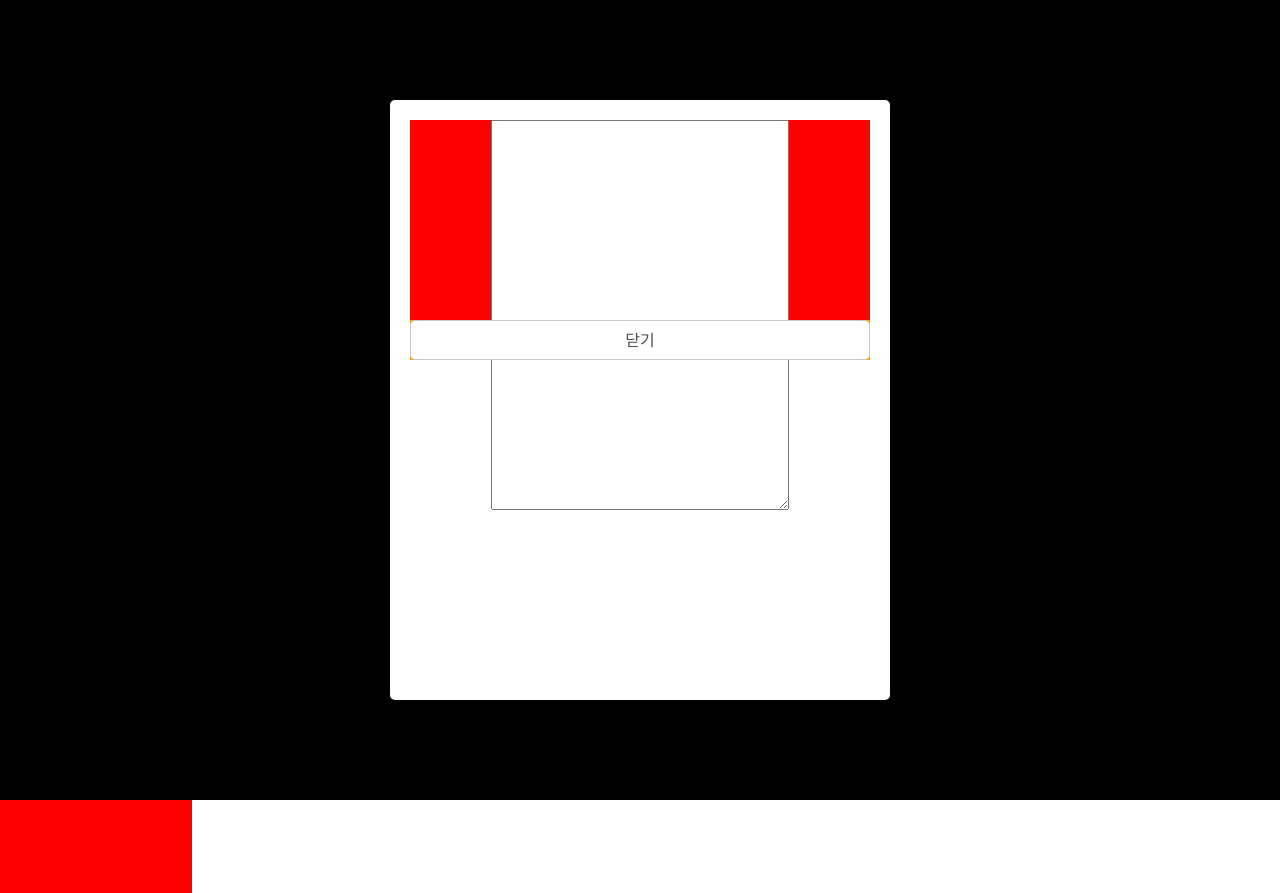
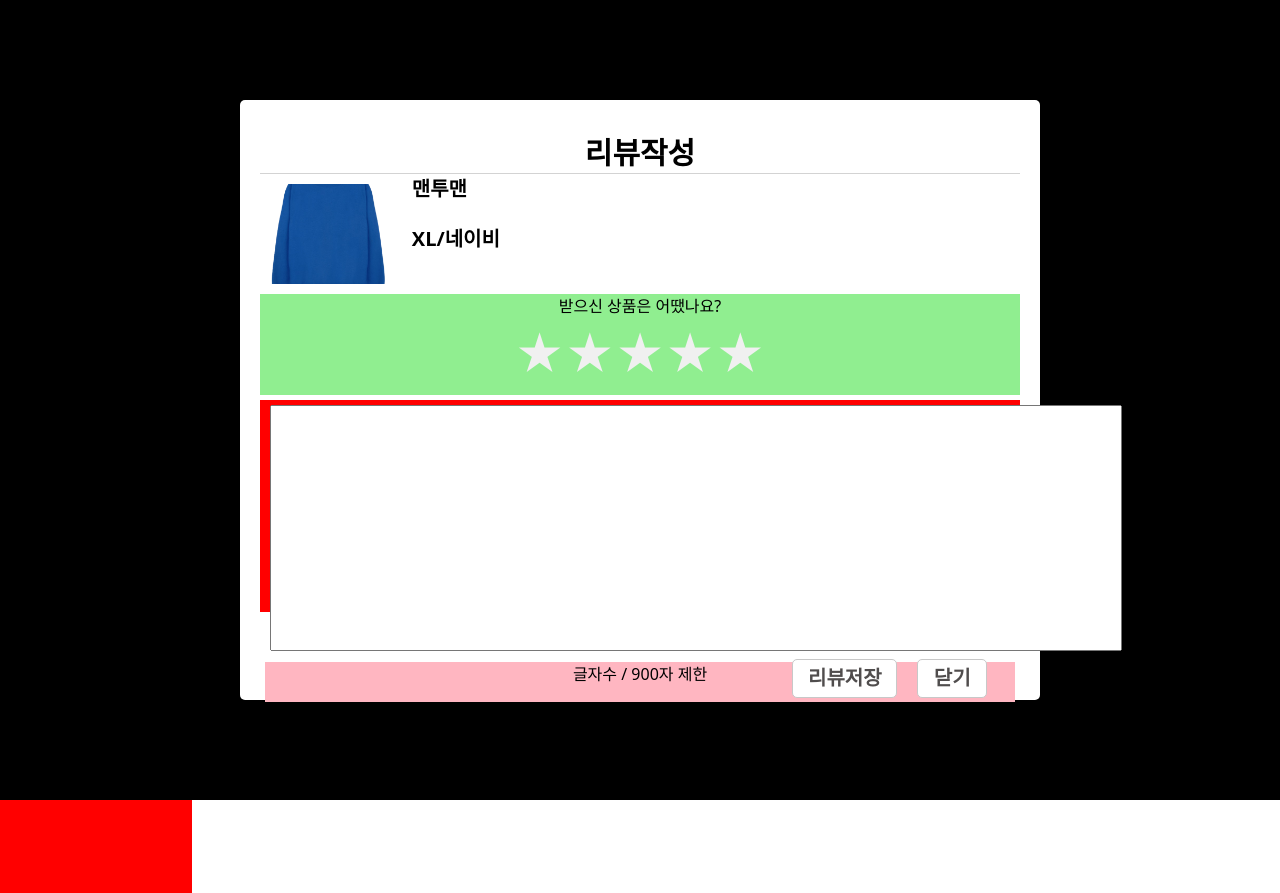
Before and after one commit to jsm9002/proejct_react_test, a React (Create React App) app in the folder image-edit/: page /test_111 in a window 1280 px wide. Both pictures are taken after a click on the button "리뷰쓰기". Built offline with nearby package versions, Linux system fonts and the light colour scheme.

Commit message:
231130 AM update

```diff
--- /dev/null
+++ b/image-edit/src/components/AvgStarRating.jsx
@@ -0,0 +1,62 @@
+import styled from "styled-components";
+import { useState, useEffect } from "react";
+
+// 점수를 정확하게 표현해주는 별점 기능입니다. 평균 별점을 나타낼 때 사용합니다.
+//
+function AvgStarRating() {
+    const AVR_RATE = 70;  // 평균별 평점입니다. 여기를 조정해야 별점의 색칠 정도가 달라집니다. REVIEW_RAITINGS랑 연결해야할 부분
+    const STAR_IDX_ARR = ['first', 'second', 'third', 'fourth', 'last']; // 별 한개당 관리하는 id 입니다.
+    const [ratesResArr, setRatesResArr] = useState([0, 0, 0, 0, 0]);
+    const calcStarRates = () => {
+        let tempStarRatesArr = [0, 0, 0, 0, 0];
+        let starVerScore = (AVR_RATE * 70) / 100;
+        let idx = 0;
+        while (starVerScore > 14) {
+        // 별 하나하나에 채워질 width를 지정합니다.
+            tempStarRatesArr[idx] = 14;
+            idx += 1;
+            starVerScore -= 14;
+        }
+        tempStarRatesArr[idx] = starVerScore;
+        return tempStarRatesArr;
+    };
+    useEffect(() => {
+        setRatesResArr(calcStarRates)
+    }, [])
+    return (
+        <StarRateWrap>
+            {STAR_IDX_ARR.map((item, idx) => {
+                return <span className='star_icon' key={`${item}_${idx}`}>
+                    {/* 별이 비어있을 때 설정하는 값 */}
+                    <svg xmlns='http://www.w3.org/2000/svg' width='40' height='39' viewBox='0 0 14 13' fill='#C4C4C4'>
+                        <clipPath id={`${item}StarClip`}>
+                            <rect width={`${ratesResArr[idx]}`} height='39' />
+                        </clipPath>
+                        <path
+                            id={`${item}Star`}
+                            d='M9,2l2.163,4.279L16,6.969,12.5,10.3l.826,4.7L9,12.779,4.674,15,5.5,10.3,2,6.969l4.837-.69Z'
+                            transform='translate(-2 -2)'
+                        />
+                        {/* 별의 색깔이 칠해졌을 때 설정하는 값 */}
+                        <use clipPath={`url(#${item}StarClip)`} href={`#${item}Star`} fill='rgb(250, 250, 26)'
+                        />
+                    </svg>
+                </span>
+            })
+            }
+        </StarRateWrap>
+    )
+}
+
+export default AvgStarRating;
+
+const StarRateWrap = styled.div`
+        display: flex;
+        align-items: center;
+        width: 100%;
+        margin: 100px 0 0 15px;
+        .star_icon {
+          display: inline-flex;
+          margin-right: 5px;
+        }
+      `
--- a/image-edit/src/components/ReviewWrite.jsx
+++ b/image-edit/src/components/ReviewWrite.jsx
@@ -1,35 +1,216 @@
-import React from 'react'
-import '../style/ImgModal.css'
+import React, { useRef, useState } from "react";
+import "../style/ImgModal.css";
+import "../style/ReviewWrite.css";
+import AvgStarRating from "./AvgStarRating";
 
 const ReviewWrite = ({
   isOpen, // 이미지 상세 모달 state
   index,
   openModalHandler, // 이미지 상세 모달 함수
+}) => {
+    const [rating, setRating] = useState('')
+    const ratingRef = useRef(null)
+    const handleRatingValue  = () => {
+        const selectRating = ratingRef.current.querySelector('input[type=radio]:checked').value;
+        setRating(selectRating)
+        console.log('별점:',selectRating)
+    }
 
-}) => {
+
+
+
+    const refTest = () => {
+        console.log(rating)
+    }
   return (
-        <div >
+    <div>
       ReviewWrite
       {isOpen ? (
-                <div className="modal-backdrop" onClick={openModalHandler}>
-                    <div  style={{backgroundColor:"white",minWidth:"300px",width:"500px",height:"75%",padding:"20px",borderRadius:"5px"}} onClick={(e) => e.stopPropagation()}>
-                        <div style={{ width: '100%', backgroundColor: 'red',overflowBlock:'scroll' }}>
-                            <div style={{height:"200px",overflowBlock:'scroll'}}><textarea name="" id="" cols="30" rows="16" onResize={{height:'100px'}}></textarea></div>
+        <div className="modal-backdrop">
+          {/* 모달창 전체 크기 div */}
+          <div
+            style={{
+              backgroundColor: "white",
+              minWidth: "300px",
+              width: "800px",
+              height: "75%",
+              padding: "20px",
+              borderRadius: "5px",
+              justifyContent: "center",
+              alignItems: "center",
+              textAlign: "center",
+            }}
+            onClick={(e) => e.stopPropagation()}
+          >
+            {/* 모달창 제목 */}
+            <div
+              style={{
+                width: "100%",
+                height: "5%",
+                margin: "10px 0px 15px 0px",
+                fontSize: "30px",
+                fontWeight: "bold",
+              }}
+            >
+              리뷰작성
             </div>
-                        <div style={{ backgroundColor: "orange" }}>
+            {/* 모달창 - 간단하게 지금리뷰쓰러 들어온 제품정보 */}
+            <div
+              style={{
+                width: "100%",
+                height: "18%",
+                // backgroundColor: "lightgoldenrodyellow",
+                display: "flex",
+                borderTop:"1px solid lightgray",
+                fontSize:"20px",
+                fontWeight:"bold"
+              }}
+            >
+              <div
+                style={{
+                  height: "100%",
+                  width: "18%",
+                //   backgroundColor: "lightsalmon",
+                }}
+              >
+                <div style={{ widows: "100%", height: "100%", margin: "10px" }}>
+                  <img
+                    style={{
+                      widows: "100%",
+                      height: "100%",
+                      width: "100%",
+                      objectFit: "cover",
+                    }}
+                    src="./images/GM2_누끼.png"
+                    alt=""
+                  />
+                </div>
+              </div>
+              <div style={{ height: "100%", width: "82%"}}>
+                <div
+                  style={{
+                    height: "50%",
+                    width: "100%",
+                    // backgroundColor: "plum",
+                    textAlign: "left",
+                    marginLeft:"15px",
+                  }}
+                >
+                  맨투맨
+                </div>
+                <div
+                  style={{
+                    height: "50%",
+                    width: "100%",
+                    // backgroundColor: "palegreen",
+                    textAlign: "left",
+                    marginLeft:"15px",
+                  }}
+                >
+                  XL/네이비
+                </div>
+              </div>
+            </div>
+            {/* 상품만족도(별점 주기) */}
+            <div
+              style={{
+                width: "100%",
+                height: "18%",
+                backgroundColor: "lightgreen",
+
+              }}
+            >
+                <div style={{margin:"20px 0px 0px 0px"}}>받으신 상품은 어땠나요?</div>
+              <form className="input-rating-container" ref={ratingRef} onChange={handleRatingValue} >
+                <input type="radio" name="reviewStar" value="5" id="rate1" />
+                <label for="rate1">★</label>
+                <input type="radio" name="reviewStar" value="4" id="rate2" />
+                <label for="rate2">★</label>
+                <input type="radio" name="reviewStar" value="3" id="rate3" />
+                <label for="rate3">★</label>
+                <input type="radio" name="reviewStar" value="2" id="rate4" />
+                <label for="rate4">★</label>
+                <input type="radio" name="reviewStar" value="1" id="rate5" />
+                <label for="rate5">★</label>
+              </form>
+
+
+
+            </div>
+            <div
+              style={{
+                width: "100%",
+                height: "38%",
+                backgroundColor: "red",
+                overflowBlock: "scroll",
+              }}
+            >
+              {/* 리뷰 텍스트 입력창 */}
+              <div
+                style={{
+                  height: "95%",
+                  overflowBlock: "scroll",
+                  margin: "5px 5px",
+                }}
+              >
+                <textarea
+                  name="reviewText"
+                  id="review"
+                  cols="90"
+                  rows="10"
+                  style={{ resize: "none", margin: "5px 5px" }}
+                />
+                <div style={{ height: "20%", backgroundColor: "lightpink" }}>
+                  글자수 / 900자 제한
+                </div>
+              </div>
+            </div>
+            {/* 리뷰저장 과 닫기 버튼 */}
+            <div
+              style={{
+                // backgroundColor: "orange",
+                width: "92%",
+                margin: "5% 5%",
+                display: "flex",
+                height: "10%",
+                justifyContent: "right",
+                alignItems: "center",
+              }}
+            >
+              <button
+                className="SM-btn"
+                style={{
+                  height: "70%",
+                  width: "15%",
+                  margin: "0px 10px",
+                  fontSize: "20px",
+                  fontWeight: "bold",
+                }}
+                onClick={refTest}
+              >
+                리뷰저장
+              </button>
               <button
                 className="SM-btn"
                 onClick={() => {
                   openModalHandler();
+                }}
+                style={{
+                  height: "70%",
+                  width: "10%",
+                  margin: "0px 10px",
+                  fontSize: "20px",
+                  fontWeight: "bold",
                 }}
               >
                 닫기
               </button>
             </div>
           </div>
-                </div>) : null}
         </div>
-    )
-}
+      ) : null}
+    </div>
+  );
+};
 
-export default ReviewWrite
+export default ReviewWrite;
--- a/image-edit/src/style/ReviewWrite.css
+++ b/image-edit/src/style/ReviewWrite.css
@@ -0,0 +1,71 @@
+/* .input-rating-container{
+    display: inline-block;
+    direction: rtl;
+    border:0;
+}
+.input-rating-container legend{
+    text-align: right;
+}
+.input-rating-container input{
+    display: none;
+}
+.input-rating-container label{
+    font-size: 3em;
+    color: transparent;
+    text-shadow: 0 0 0 #f0f0f0;
+}
+.input-rating-container label:hover{
+    text-shadow: 0 0 0 rgba(250, 208, 0, 0.99);
+}
+.input-rating-container label:hover ~ label{
+    text-shadow: 0 0 0 rgba(250, 208, 0, 0.99) ;
+
+}
+.input-rating-container input[type=radio]:checked ~ label:hover{
+    text-shadow: 0 0 0 rgba(250, 208, 0, 0.99);
+
+} */
+
+
+.input-rating-container {
+  display: inline-block;
+  direction: rtl;
+  border: 0;
+}
+.input-rating-container > input {
+  display: none;
+}
+.input-rating-container > label {
+  font-size: 3em;
+  color: transparent;
+  text-shadow: 0 0 0 #f0f0f0;
+}
+/* .input-rating-container > label:before {
+  display: inline-block;
+  font-size: 1rem;
+  padding: 0.3rem 0.2rem;
+  margin: 0;
+  cursor: pointer;
+  font-family: FontAwesome;
+  content: "\f005 ";
+} */
+.input-rating-container .half:before {
+  content: "\f089 ";
+  position: absolute;
+  padding-right: 0;
+}
+.input-rating-container input:checked ~ label,
+.input-rating-container label:hover,
+.input-rating-container label:hover ~ label {
+  color: rgba(250, 208, 0, 0.99) !important;
+}
+.input-rating-container input:checked + .input-rating-container label:hover,
+.input-rating-container input input:checked ~ label:hover,
+.input-rating-container
+  input:checked
+  ~ .input-rating-container
+  label:hover
+  ~ label,
+.input-rating-container label:hover ~ input:checked ~ label {
+  color: rgba(250, 208, 0, 0.99) !important;
+}
```
Lines whose indentation alone changed are shown as unchanged.
